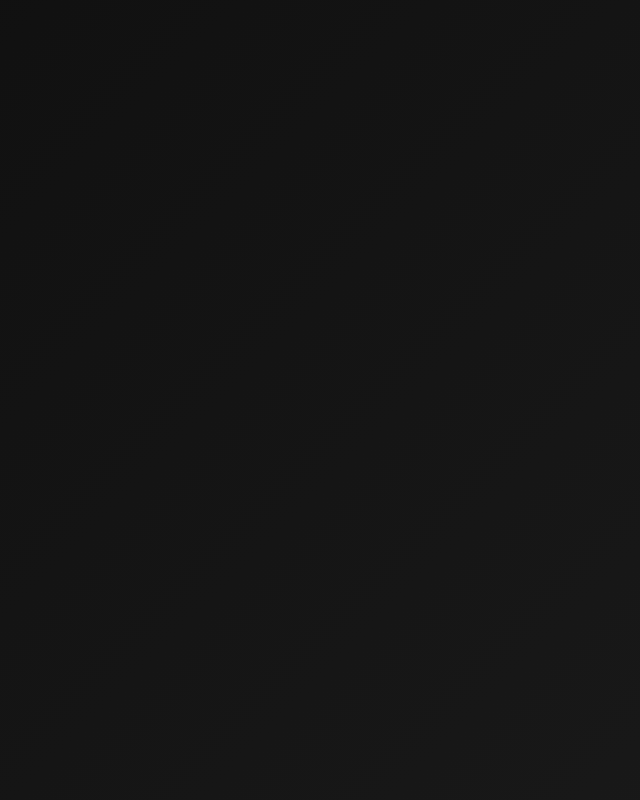
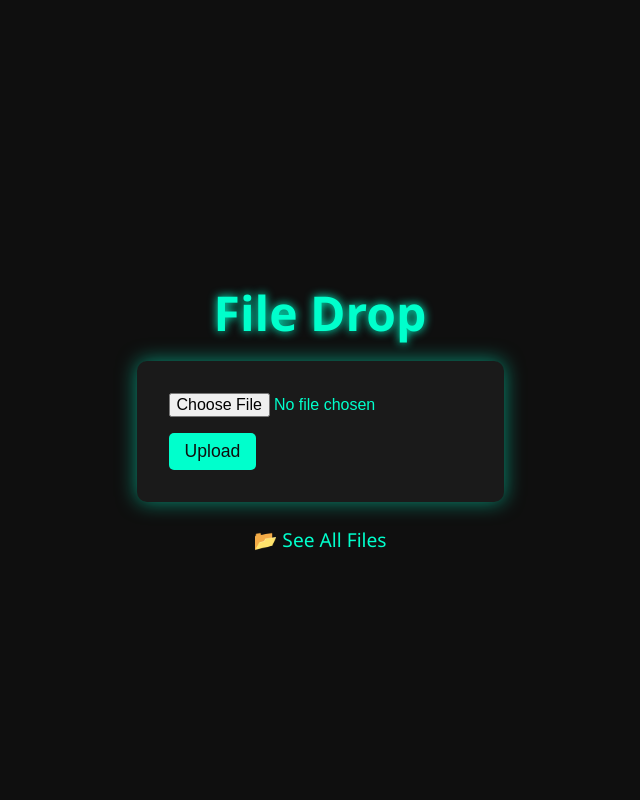
Before and after one commit to Amber100023r44/flask-file-share, a Flask app: page / in a window 1280 px wide. Before the commit the part shown is empty. Shown: the whole page, without its empty margins (320-960 px from the left). Run offline with Flask 3, Linux system fonts and the light colour scheme.

Commit message:
Update index.html

```diff
--- a/templates/index.html
+++ b/templates/index.html
@@ -3,42 +3,59 @@
 <head>
   <meta charset="UTF-8" />
   <meta name="viewport" content="width=device-width, initial-scale=1.0" />
-  <title>FileDropX</title>
+  <title>File Drop</title>
   <style>
-    @import url('https://fonts.googleapis.com/css2?family=Orbitron:wght@500&display=swap');
-
-    * {
+    body {
+      font-family: 'Segoe UI', Tahoma, Geneva, Verdana, sans-serif;
+      background: #0f0f0f;
+      color: #00ffcc;
+      display: flex;
+      flex-direction: column;
+      align-items: center;
+      justify-content: center;
+      height: 100vh;
       margin: 0;
-      padding: 0;
-      box-sizing: border-box;
-      font-family: 'Orbitron', sans-serif;
     }
-
-    body {
-      background: linear-gradient(135deg, #0f0f0f, #1a1a1a);
-      color: #f0f0f0;
-      min-height: 100vh;
-      display: flex;
-      justify-content: center;
-      align-items: center;
-    }
-
-    .container {
-      background: rgba(30, 30, 30, 0.7);
-      border: 2px solid #0ff;
-      padding: 40px;
-      border-radius: 15px;
-      box-shadow: 0 0 20px #0ff;
-      text-align: center;
-      width: 90%;
-      max-width: 600px;
-    }
-
     h1 {
       font-size: 3rem;
-      color: #0ff;
-      margin-bottom: 30px;
-      text-shadow: 0 0 5px #0ff;
+      margin-bottom: 1rem;
+      text-shadow: 0 0 10px #00ffcc;
     }
-
     form {
+      background: #1a1a1a;
+      padding: 2rem;
+      border-radius: 10px;
+      box-shadow: 0 0 20px #00ffcc88;
+    }
+    input[type="file"] {
+      font-size: 1rem;
+      color: #00ffcc;
+      margin-bottom: 1rem;
+    }
+    input[type="submit"] {
+      background: #00ffcc;
+      color: #0f0f0f;
+      border: none;
+      padding: 0.5rem 1rem;
+      font-size: 1.1rem;
+      border-radius: 5px;
+      cursor: pointer;
+    }
+    a {
+      margin-top: 1.5rem;
+      display: inline-block;
+      color: #00ffcc;
+      text-decoration: none;
+      font-size: 1.2rem;
+    }
+  </style>
+</head>
+<body>
+  <h1>File Drop</h1>
+  <form action="/upload" method="post" enctype="multipart/form-data">
+    <input type="file" name="file" required><br>
+    <input type="submit" value="Upload">
+  </form>
+  <a href="/files">📂 See All Files</a>
+</body>
+</html>
```
